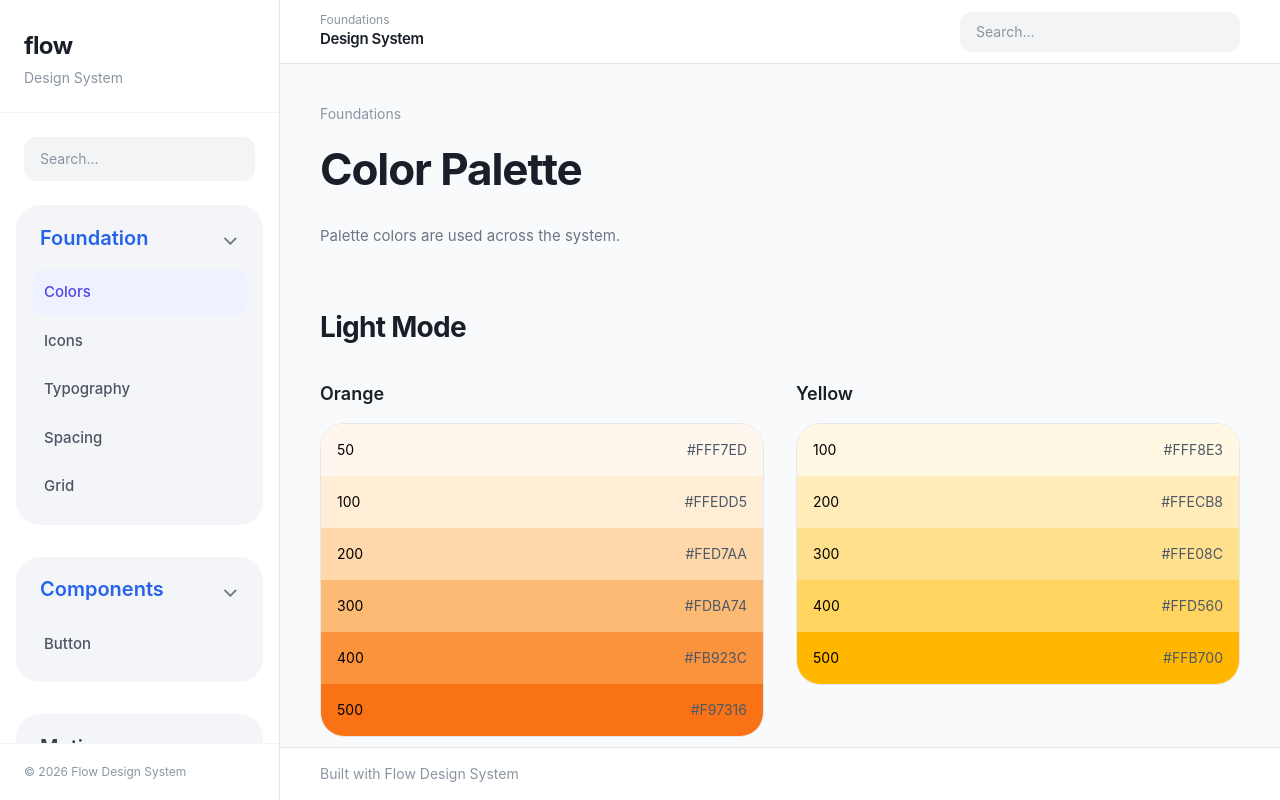
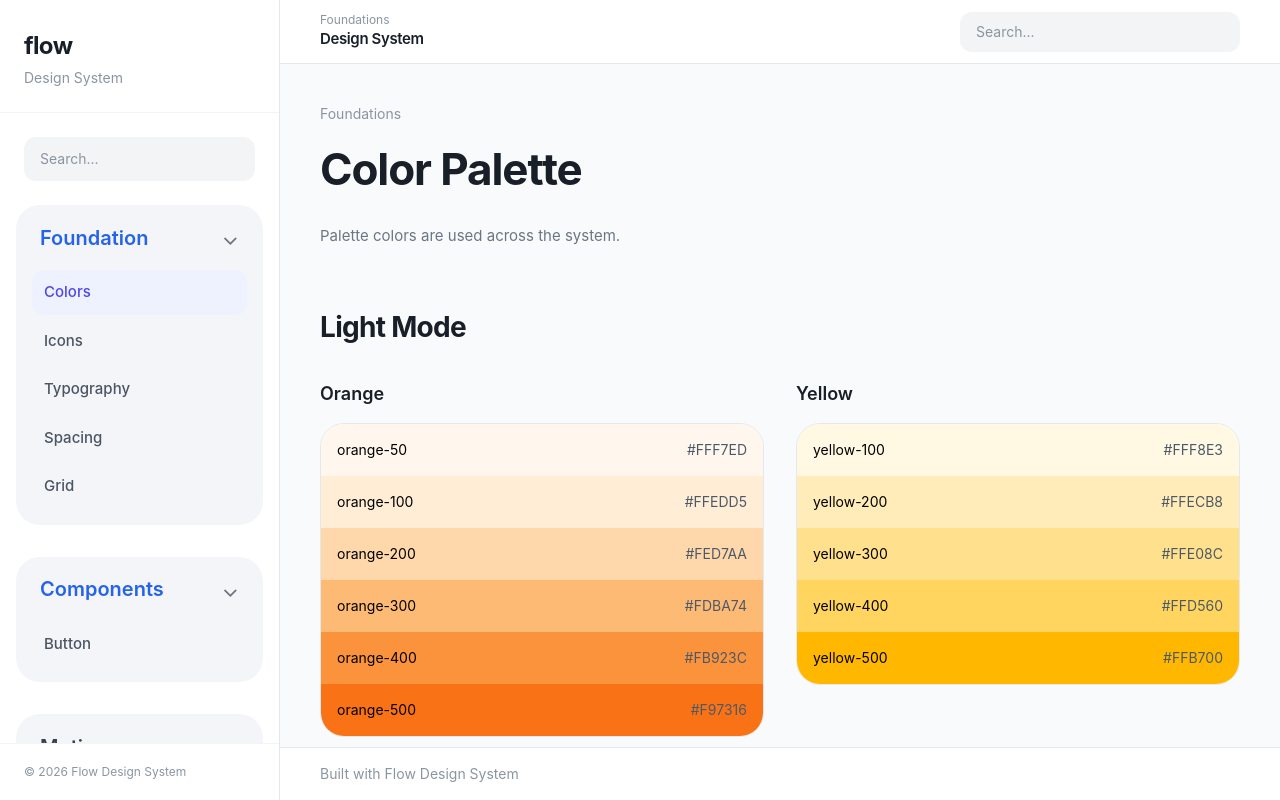
Before and after one commit to seo-er/design-system, a React (Vite) app: page / in a window 1280 px wide. Built offline with nearby package versions, Linux system fonts and the light colour scheme.

Commit message:
Add files via upload

```diff
--- a/src/App.jsx
+++ b/src/App.jsx
@@ -867,7 +867,8 @@ return (
 
 const lightPalettes = [
   {
-    name: "Orange",
+      name: "Orange",
+      token: "orange",
     colors: [
       { step: 50, hex: "#FFF7ED" },
       { step: 100, hex: "#FFEDD5" },
@@ -879,6 +880,7 @@ const lightPalettes = [
   },
   {
     name: "Yellow",
+    token: "Yellow",
     colors: [
       { step: 100, hex: "#FFF8E3" },
       { step: 200, hex: "#FFECB8" },
@@ -889,6 +891,7 @@ const lightPalettes = [
   },
   {
     name: "Gray",
+    token: "Gray",
     colors: [
       { step: 200, hex: "#F4F4F4" },
       { step: 300, hex: "#E5E5E5" },
@@ -1007,7 +1010,8 @@ const accessibilityBad = [
 
 function copyHex(hex) {
   if (navigator.clipboard?.writeText) {
-    navigator.clipboard.writeText(hex).catch(() => {});
+    navigator.clipboard.writeText(hex);
+alert(`${hex} copied to clipboard`);
   }
 }
 
@@ -1024,7 +1028,9 @@ function PaletteColumn({ palette, dark = false }) {
             className="h-[52px] flex items-center justify-between px-4 text-sm cursor-pointer hover:opacity-80 transition"
             style={{ backgroundColor: c.hex }}
           >
-            <span className={dark ? "text-white" : "text-black"}>{c.step}</span>
+            <span className={dark ? "text-white" : "text-black"}>
+  {palette.name.toLowerCase()}-{c.step}
+</span>
             <span className={dark ? "text-gray-200" : "text-[#4E5968]"}>{c.hex}</span>
           </div>
         ))}
```
